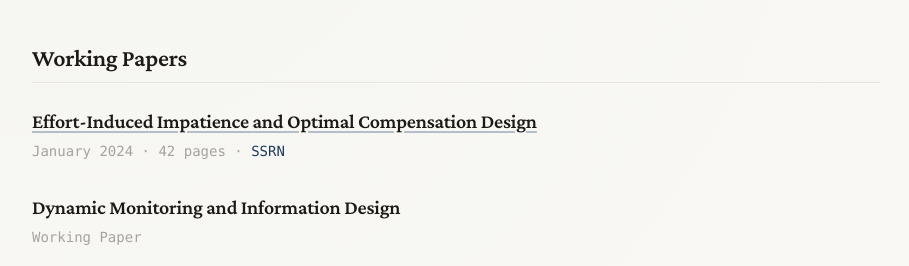
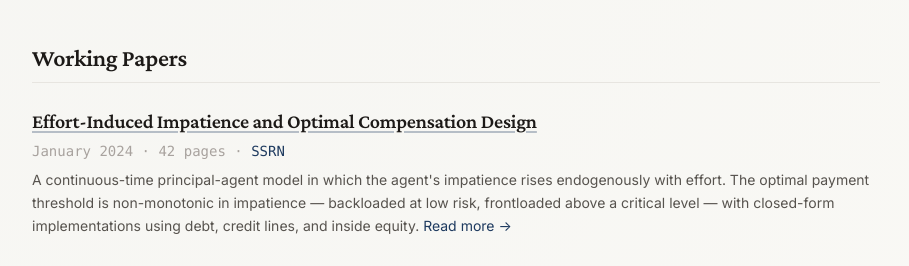
Before and after one commit to wansuite/wansuite.github.io, a plain HTML site: page index.html in a window 1280 px wide. Shown: the part 670-936 px from the top of the page, without its empty margins (184-1093 px from the left). Drawn offline with nearby package versions, Linux system fonts and the light colour scheme.

Commit message:
Add short abstract on home page, add anchor on research page

```diff
--- a/index.html
+++ b/index.html
@@ -59,6 +59,10 @@
             <a href="https://papers.ssrn.com/sol3/papers.cfm?abstract_id=6610679" class="link-underline" target="_blank" rel="noopener">Effort-Induced Impatience and Optimal Compensation Design</a>
           </h4>
           <div class="text-sm text-faint font-mono mb-2">January 2024 · 42 pages · <a href="https://papers.ssrn.com/sol3/papers.cfm?abstract_id=6610679" class="text-accent" target="_blank" rel="noopener">SSRN</a></div>
+          <p class="text-muted text-sm leading-relaxed">
+            A continuous-time principal-agent model in which the agent's impatience rises endogenously with effort. The optimal payment threshold is non-monotonic in impatience — backloaded at low risk, frontloaded above a critical level — with closed-form implementations using debt, credit lines, and inside equity.
+            <a href="research.html#effort-impatience" class="text-accent">Read more →</a>
+          </p>
         </article>
 
         <article>
```
Also changed, not shown: research.html (+1 -1 lines).
